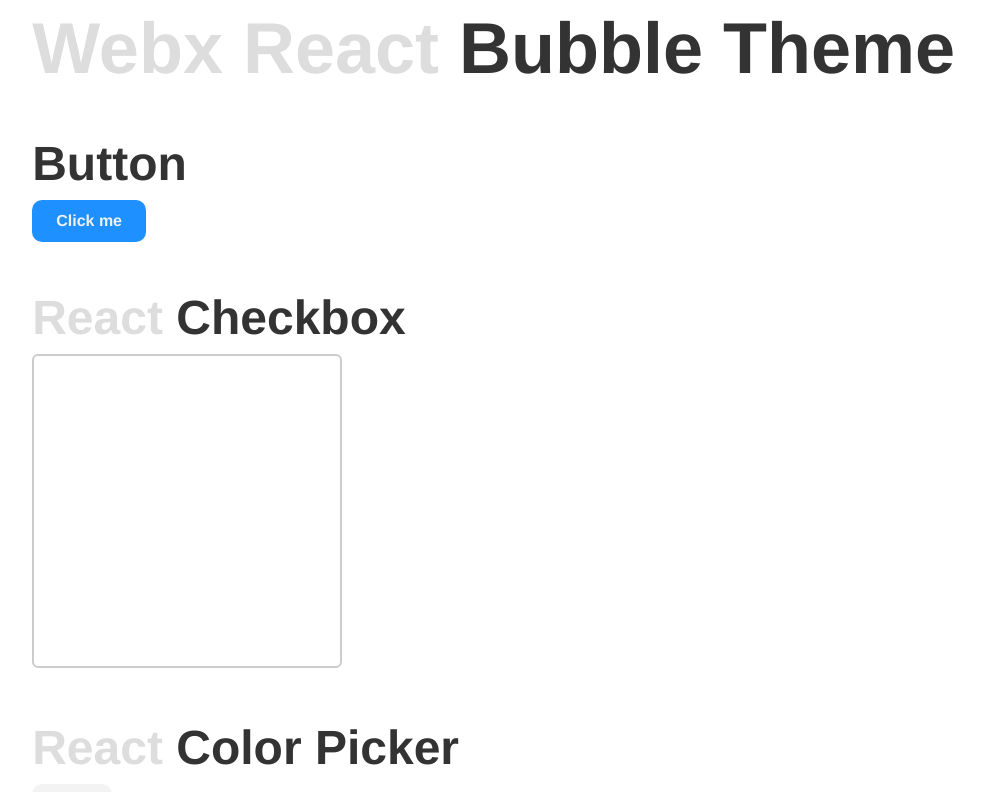
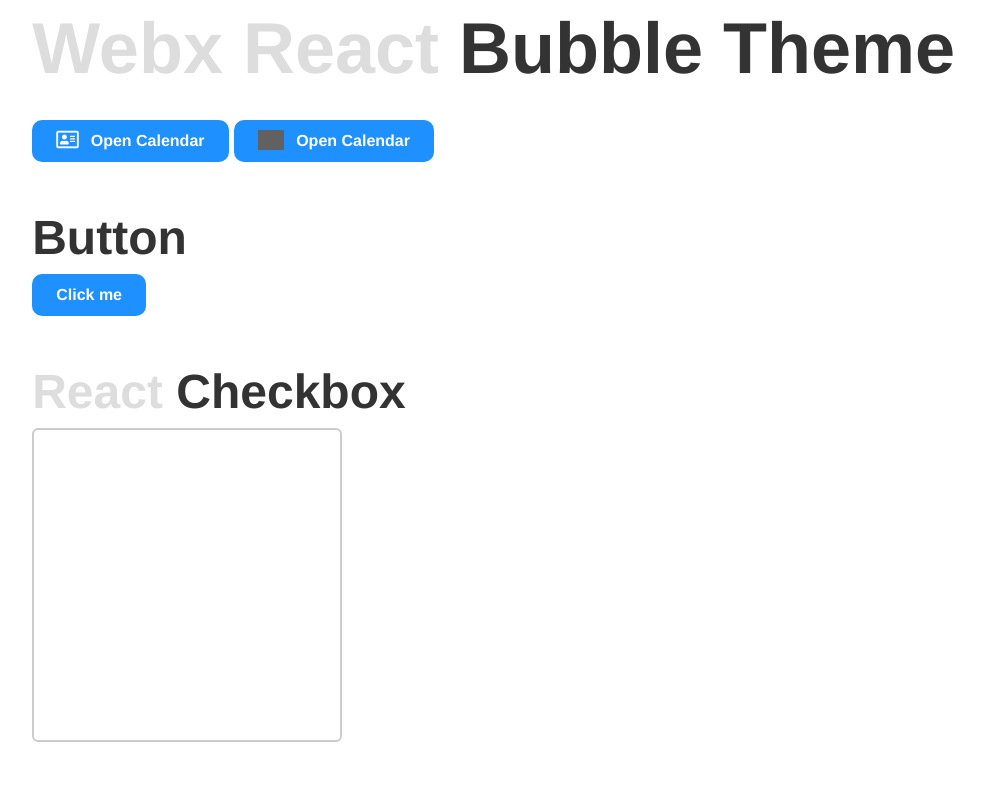
Before and after one commit to webx-components/webx-react, a React (Create React App) app: page / in a window 1280 px wide. Shown: the top 792 px of the page, without its empty margins (39-1023 px from the left). Built offline with nearby package versions, Linux system fonts and the light colour scheme; grey boxes are pictures that could not be loaded.

Commit message:
Added an Icon class and updated the button/icon stylesheets, ...

```diff
--- a/public/index.html
+++ b/public/index.html
@@ -6,8 +6,12 @@
     <meta name="theme-color" content="#000000"/>
     <meta name="description" content="A collection of WebX Form components."/>
     <title>Webx React</title>
+
+    <link
+        rel="stylesheet"
+        type="text/css"
+        href="https://cdnjs.cloudflare.com/ajax/libs/font-awesome/5.14.0/css/all.min.css">
 </head>
-
 <body>
     <noscript>You need to enable JavaScript to run this app.</noscript>
     <div id="root"></div>
--- a/src/components/Button/Button.ui.tsx
+++ b/src/components/Button/Button.ui.tsx
@@ -16,9 +16,10 @@ export interface IProps extends React.ButtonHTMLAttributes<HTMLButtonElement> {
  * @author Ingo Andelhofs
  */
 const ButtonUi: FC<IProps> = (p: IProps) => {
-  const {onMouseMove, classes, children, ...props} = p;
+  const {onMouseMove, classes, className, children, ...props} = p;
 
   const classNames = clsx(
+    className,
     classes,
     "button",
   );
--- /dev/null
+++ b/src/components/Icon/Icon.tsx
@@ -0,0 +1,46 @@
+import React, {FC} from "react";
+import clsx from "clsx";
+
+
+/**
+ * Icon Props
+ * @author Ingo Andelhofs
+ */
+interface IProps extends React.HTMLAttributes<any> {
+  src?: string,
+  code?: string,
+  invert?: boolean,
+  size?: "small" | "medium" | "large",
+  alt?: string,
+  classes?: string,
+}
+
+
+/**
+ * component Icon
+ * @author Ingo Andelhofs
+ */
+const Icon: FC<IProps> = (p: IProps) => {
+  const {src, code, invert, size, alt, classes, className, ...props} = p;
+
+  const classNames = clsx(
+    className,
+    classes,
+    code,
+    "icon",
+    `icon--${size ?? "medium"}`,
+    {
+      "icon--invert": invert,
+    }
+  );
+
+  if (src) {
+    return <img className={classNames} src={src} alt={alt} {...props}/>
+  }
+  else {
+    return <i className={classNames} role="img" aria-label={alt} {...props}/>;
+
+  }
+};
+
+export default Icon;
--- a/src/css/forms/_button.scss
+++ b/src/css/forms/_button.scss
@@ -15,7 +15,7 @@
 
 
   &__container {
-    color: #f1f1f1;
+    color: #ffffff;
     position: relative;
     pointer-events: none;
   }
@@ -31,7 +31,7 @@
     width: var(--button-spotlight-size);
     height: var(--button-spotlight-size);
 
-    opacity: .1;
+    opacity: .2;
     background: radial-gradient(circle closest-side, #111111, transparent);
 
     transform: translate(-50%, -50%);
@@ -42,3 +42,48 @@
     --button-spotlight-size: 400px;
   }
 }
+
+
+
+$button-icon-shrink: 4px;
+$button-icon-gap: 12px;
+
+.button .icon {
+  display: inline-block;
+  position: relative;
+
+  vertical-align: middle;
+  line-height: 16px;
+
+  top: -2px;
+
+
+  &--invert {
+    filter: invert(1);
+  }
+
+  &:first-child {
+    padding-right: $button-icon-gap;
+  }
+
+  &:last-child {
+    padding-left: $button-icon-gap;
+  }
+
+  $button-icon-sizes:
+    "small" 16px,
+    "medium" 20px,
+    "large" 24px;
+
+  @each $size, $icon-size in $button-icon-sizes {
+    &--#{$size} {
+      max-height: $icon-size;
+      font-size: $icon-size;
+      line-height: $icon-size;
+
+      $icon-diff: 16px - $icon-size;
+      margin-bottom: $icon-diff;
+      margin-top: $icon-diff;
+    }
+  }
+}
--- a/src/examples/BubbleTheme.tsx
+++ b/src/examples/BubbleTheme.tsx
@@ -4,7 +4,7 @@ import "./css/global.scss";
 import DefaultStyle from "../components/styles/DefaultStyle";
 
 import Button from "../components/Button/Button";
-import PureCheckbox from "../components/Checkbox/PureCheckbox.component";
+import PureCheckbox from "../components/PureCheckbox/PureCheckbox.component";
 import Checkbox from "../components/Checkbox/Checkbox.component";
 import Datepicker from "../components/Datepicker/Datepicker.component";
 import Field from "../components/Field/Field.component";
@@ -18,6 +18,7 @@ import Slider from "../components/Slider/Slider.component";
 import PureSlider from "../components/Slider/PureSlider.component";
 import SelectField from "../components/SelectField/SelectField.component";
 import Textarea from "../components/Textarea/Textarea.component";
+import Icon from "../components/Icon/Icon";
 
 
 
@@ -31,6 +32,16 @@ export default class BubbleTheme extends Component {
       <DefaultStyle/>
 
       <h1><span>Webx React</span> Bubble Theme</h1>
+
+      <Button style={{marginRight: "5px"}}>
+        <Icon code="far fa-address-card" />
+        <span className="button__container">Open Calendar</span>
+      </Button>
+
+      <Button>
+        <Icon invert src="https://img.icons8.com/ios-filled/100/000000/maxcdn.png"/>
+        <span className="button__container">Open Calendar</span>
+      </Button>
 
       {/* TODO: */}
       {/* Color Picker */}
```
Also changed, not shown: src/components/PureCheckbox/PureCheckbox.component.tsx (renamed from src/components/Checkbox/PureCheckbox.component.tsx).
